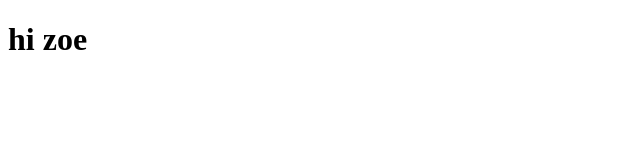
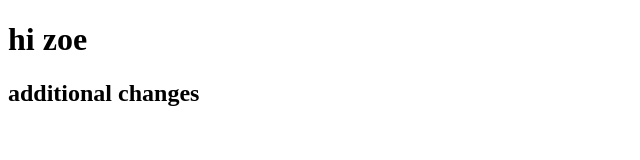
Before and after one commit to reusowski/coursera, a plain HTML site: page site/index.html in a window 1280 px wide. Shown: the whole page, without its empty margins (0-640 px from the left). Drawn offline with Linux system fonts and the light colour scheme.

Commit message:
Update index.html

```diff
--- a/site/index.html
+++ b/site/index.html
@@ -7,5 +7,6 @@
 </head>
 <body>
 	<h1>hi zoe</h1>
+	<h2>additional changes</h2>
 </body>
 </html>
```
